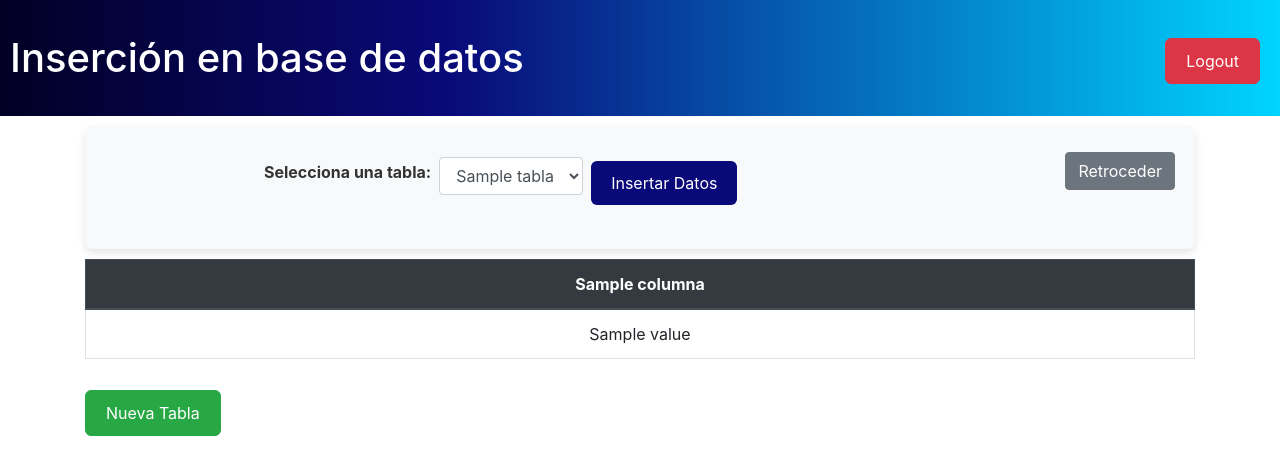
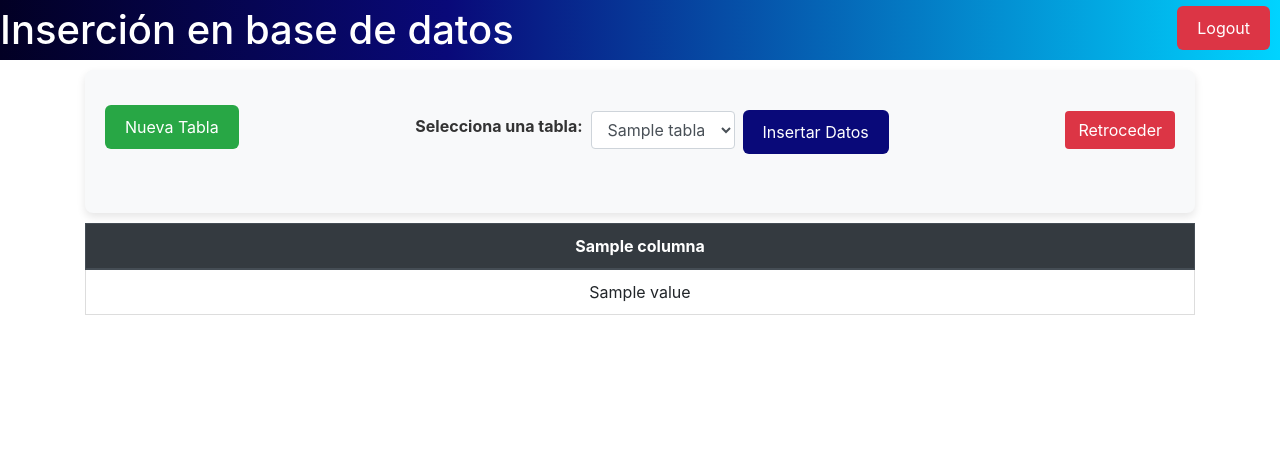
Before and after one commit to shussk02/TFG_shussk02, a Django app: template polls/templates/selected_columns_view.html in a window 1280 px wide. Shown: the top 475 px of the page. Run offline with Django 3.2, Linux system fonts and the light colour scheme; the template is opened without the code that fills it: most values are stand-ins (such as "Sample title", 1, 10 or a date in 2020); one stand-in notice (Sample message) is shown; some libraries are stand-ins or nearby versions.

Commit message:
cambios estéticos

```diff
--- a/accounts/static/css/styles.css
+++ b/accounts/static/css/styles.css
@@ -16,7 +16,7 @@
     align-items: center;
     background: linear-gradient(90deg, rgba(2, 0, 36, 1) 0%, rgba(9, 9, 121, 1) 50%, rgba(0, 212, 255, 1) 100%);
     color: white;
-    padding: 20px;
+    padding: 5px;
     text-align: center;
     border-radius: 0 0 8px 8px; /* Bordes redondeados inferiores */
 }
--- a/polls/static/css/estilosAparte.css
+++ b/polls/static/css/estilosAparte.css
@@ -1,10 +1,11 @@
+/* ====== MODAL ====== */
 .modal-overlay {
     position: fixed;
     top: 0;
     left: 0;
     width: 100%;
     height: 100%;
-    background: rgba(0, 0, 0, 0.6); /* Fondo más oscuro para mayor contraste */
+    background: rgba(0, 0, 0, 0.6);
     display: none;
     justify-content: center;
     align-items: center;
@@ -12,14 +13,14 @@
 }
 
 .modal-content {
-    background-color: #ffffff; /* Fondo blanco */
+    background-color: #ffffff;
     padding: 20px 30px;
     border-radius: 10px;
-    box-shadow: 0 8px 16px rgba(0, 0, 0, 0.3); /* Sombra más suave */
+    box-shadow: 0 8px 16px rgba(0, 0, 0, 0.3);
     width: 90%;
     max-width: 600px;
-    border: 3px solid rgba(9, 9, 121, 0.7); /* Consistente con el banner */
-    font-family: 'Arial', sans-serif; /* Tipografía limpia */
+    border: 3px solid rgba(9, 9, 121, 0.7);
+    font-family: 'Arial', sans-serif;
 }
 
 .modal-header {
@@ -51,9 +52,10 @@
     border: 1px solid #ced4da;
     border-radius: 8px;
     font-size: 1rem;
-    box-shadow: inset 0 2px 4px rgba(0, 0, 0, 0.1); /* Textura ligera */
+    box-shadow: inset 0 2px 4px rgba(0, 0, 0, 0.1);
 }
 
+/* ====== BOTONES ====== */
 button.btn {
     padding: 10px 20px;
     border-radius: 6px;
@@ -61,54 +63,51 @@ button.btn {
     margin-top: 15px;
     cursor: pointer;
     transition: background-color 0.3s ease;
+    border: none; /* Unificado */
 }
 
 .btn-primary {
-    background-color: rgba(9, 9, 121, 1); /* Azul intenso del banner */
+    background-color: rgba(9, 9, 121, 1);
     color: white;
-    border: none;
 }
 
 .btn-primary:hover {
-    background-color: rgba(0, 212, 255, 1); /* Azul claro en hover */
+    background-color: rgba(0, 212, 255, 1);
 }
 
 .btn-cancel {
     background-color: #dc3545;
     color: white;
-    border: none;
 }
 
 .btn-cancel:hover {
     background-color: #b02a37;
 }
 
-/* Mostrar el modal */
+/* ====== MODAL DISPLAY ====== */
 .modal-overlay.show {
     display: flex;
 }
 
+/* ====== TABLA ====== */
 .table-container {
-    margin-top: 20px;
+    display: flexbox;
+    align-items: center;
+    width: 100%;
+    word-wrap: break-word;
+    overflow-x: auto;
 }
 
 .table-container table {
     width: 100%;
+    table-layout: auto;
     border-collapse: collapse;
-    background-color: #fff;
-    border: 2px solid black;
 }
 
-.table-container th {
-    background: linear-gradient(90deg, rgba(9, 9, 121, 1) 35%, rgba(0, 212, 255, 1) 100%);
-    color: white;
+.table-container th,
+.table-container td {
     padding: 10px;
-    font-weight: bold;
-    text-align: center;
-}
-
-.table-container td {
-    padding: 8px;
     border: 1px solid #ddd;
     text-align: center;
+    overflow: hidden;
 }
--- a/polls/static/css/estilosInicio.css
+++ b/polls/static/css/estilosInicio.css
@@ -1,27 +1,28 @@
+/* ===== TABLA ===== */
+
 table {
-    width: 100%;
-    table-layout: auto; /* Ajusta el tamaño de las columnas al contenido */
+    width: 90%;
     border-collapse: collapse;
-    border: 2px solid black;
+    table-layout: auto; /* Fija el tamaño de las celdas */
 }
 
 th, td {
-    padding: 8px; /* Espaciado interno para las celdas */
-    border: 1px solid #ddd; /* Borde entre las celdas */
-    text-align: center; /* Centra el texto en las celdas */
+    padding: 8px;
+    border: 1px solid #ddd;
+    text-align: center;
+    overflow: hidden;
+    white-space: normal;
     word-wrap: break-word;
-    overflow: hidden; /* Oculta el texto que se salga del ancho de la celda */
-    text-overflow: ellipsis; /* Muestra puntos suspensivos (...) si el texto es muy largo */
-
 }
 
+/* ===== BANNER ===== */
 .banner {
     display: flex;
     justify-content: space-between;
     align-items: center;
     background: linear-gradient(90deg, rgba(2,0,36,1) 0%, rgba(9,9,121,1) 35%, rgba(0,212,255,1) 100%);
     color: white;
-    padding: 10px;
+    height: 60px;
 }
 
 .banner h1 {
@@ -37,15 +38,7 @@ th, td {
     color: white;
 }
 
-.table-responsive {
-    overflow-x: auto;
-    max-width: 100%;
-}
-
-.form-check-label {
-    white-space: nowrap;
-}
-
+/* ===== FORMULARIOS ===== */
 .form-container {
     background-color: #f8f9fa;
     padding: 20px;
@@ -58,24 +51,25 @@ th, td {
     margin: auto;
 }
 
-.centrarHeader{
-    font-weight: bold;
-    text-align: center;
+.form-check-label {
+    white-space: nowrap;
 }
 
-.centrarData{
+/* ===== ALINEACIÓN Y ESPACIADO ===== */
+.centrarHeader, .centrarData {
     text-align: center;
+    font-weight: bold;
 }
 
-button{
-    margin-top: 10px;
+button, div {
+    margin-bottom: 10px;
+}
+
+button {
     margin-right: 10px;
 }
 
-div{
-    margin-bottom: 10px;
-}
-
+/* ===== CHECKBOXES ===== */
 .checkbox-container {
     display: flex;
 }
--- a/polls/templates/selected_columns_view.html
+++ b/polls/templates/selected_columns_view.html
@@ -9,20 +9,11 @@
     <link rel="stylesheet" type="text/css" href="{% static 'css/estilosInicio.css' %}">
     <link rel="stylesheet" type="text/css" href="{% static 'css/estilosAparte.css' %}">
 
-    <script>
-        {% if messages %}
-        window.onload = function() {
-            {% for message in messages %}
-            alert("{{ message }}");
-            {% endfor %}
-        }
-        {% endif %}
-    </script>
-
-
 </head>
 
 <body>
+
+
     <div class="banner d-flex justify-content-between align-items-center">
         <h1 class="my-4">Inserción en base de datos</h1>
         <div>
@@ -40,9 +31,15 @@
 
     <div class="container">
         <div class="form-container">
-            <div class="d-flex align-items-center mb-4">
+            <div class="d-flex align-items-center justify-content-between mb-4">
+
+                <div class="nueva-tabla-btn">
+                    <!-- Botón para crear una nueva tabla -->
+                    <button class="btn btn-success" onclick="mostrarFormulario()">Nueva Tabla</button>
+                </div>
+
                 <!-- Formulario para seleccionar el modelo -->
-                <form method="post" action="{% url 'polls:insertar_datos' %}" class="form-inline">
+                <form method="post" action="{% url 'polls:insertar_datos' %}" class="form-inline d-flex align-items-center">
                     {% csrf_token %}
                     {% if tablas %}
                     <div class="form-group mr-2">
@@ -59,13 +56,13 @@
                     {% endif %}
                 </form>
 
-                <div class="ml-auto">
-                    <a href="{% url 'polls:mostrar_csv' %}" class="btn btn-secondary">Retroceder</a>
-                </div>
+                <!-- Botón de retroceder alineado con el formulario -->
+                <a href="{% url 'polls:mostrar_csv' %}" class="btn btn-cancel">Retroceder</a>
             </div>
+
         </div>
 
-        <div class="tabla-container">
+        <div class="table-container">
             <table class="table table-bordered">
                 <thead class="thead-dark">
                     <tr>
@@ -92,7 +89,7 @@
                     <tr>
                         {% for value in row %}
                         {% if value is None %}
-                        <td class="text-center"></td>
+                        <td class="text-center">-</td>
                         {% elif value == value and value != "NaT" %}
                         <td class="text-center">{{ value }}</td>
                         {% else %}
@@ -105,10 +102,7 @@
             </table>
         </div>
 
-        <div class="nueva-tabla-btn">
-            <!-- Botón para crear una nueva tabla -->
-            <button class="btn btn-success" onclick="mostrarFormulario()">Nueva Tabla</button>
-        </div>
+
     </div>
 
     <!-- Modal superpuesto para crear nueva tabla -->
@@ -136,6 +130,26 @@
     <script src="https://cdn.jsdelivr.net/npm/@popperjs/core@2.9.2/dist/umd/popper.min.js"></script>
     <script src="https://stackpath.bootstrapcdn.com/bootstrap/4.5.2/js/bootstrap.min.js"></script>
     <script src="{% static 'js/formulario.js' %}"></script>
+
+    <script src="https://cdn.jsdelivr.net/npm/sweetalert2@11"></script>
+    <script>
+        {% if messages %}
+        window.onload = function() {
+            {% for message in messages %}
+            Swal.fire({
+                title: 'Mensaje del sistema',
+                text: "{{ message|escapejs }}",  // Escapa el texto para evitar problemas con comillas
+                icon: '{% if message.tags == "success" %}success{% elif message.tags == "error" %}error{% elif message.tags == "warning" %}warning{% else %}info{% endif %}',
+                confirmButtonText: 'Aceptar',
+                customClass: {
+                    popup: 'swal-custom-popup',  // Clase personalizada (opcional)
+                }
+            });
+            {% endfor %}
+        }
+        {% endif %}
+    </script>
+
 </body>
 
 </html>
```
Also changed, not shown: Data/DatosEjemploComa.csv (+11 -11 lines), accounts/templates/login.html (+19 -0 lines), djangoDocker/settings.py (+8 -0 lines), polls/static/css/estilos.css (+11 -10 lines), polls/templates/cargar_csv.html (+21 -10 lines), polls/templates/vista_modificable_csv.html (+20 -9 lines), polls/templates/vista_previa_csv.html (+33 -16 lines), polls/views.py (+36 -54 lines).
